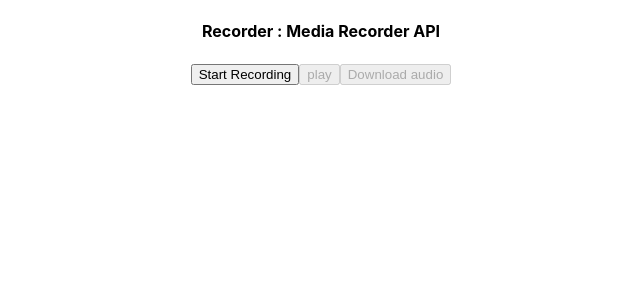
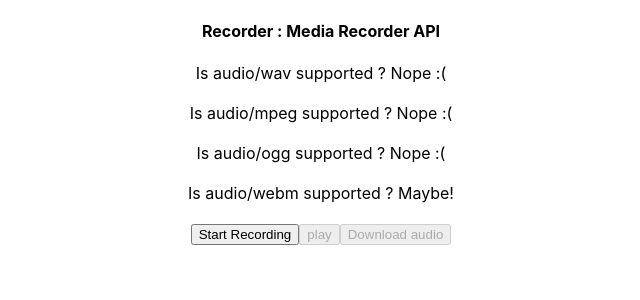
Before and after one commit to rohilpinto/mediaRecorderApi_demo1, a React (Create React App) app: page / in a window 1280 px wide. Shown: the top 300 px of the page, without its empty margins (319-959 px from the left). Built offline with nearby package versions, Linux system fonts and the light colour scheme.

Commit message:
webm update

```diff
--- a/src/App.js
+++ b/src/App.js
@@ -11,10 +11,20 @@ function App() {
   console.log("isRecording", isRecording);
   console.log("isPlaying", isPlaying);
 
+  const types = ["audio/wav", "audio/mpeg", "audio/ogg", "audio/webm"];
+
+  for (const type of types) {
+    console.log(`Is ${type} supported? ${MediaRecorder.isTypeSupported(type) ? "Maybe!" : "Nope :("}`);
+  }
+
   return (
     <div className="App">
       <h4>Recorder : Media Recorder API</h4>
-
+      {types.map((type) => (
+        <div style={{ margin: "20px" }}>
+          Is {type} supported ? {MediaRecorder.isTypeSupported(type) ? "Maybe!" : "Nope :( "}
+        </div>
+      ))}
       <div>
         <button onClick={isRecording ? stopRecording : startRecording}>{isRecording ? "Stop Recording" : "Start Recording"}</button>
         <button disabled={!audioUrl} onClick={isPlaying ? handleStop : handlePlay}>
--- a/src/useMediaRecorderApi.jsx
+++ b/src/useMediaRecorderApi.jsx
@@ -33,6 +33,7 @@ const useMediaRecorderApi = () => {
     // Obtain the audio when ready.
     const handleData = (e) => {
       console.log("e.data", e.data);
+      console.log("recorder.mimeType", recorder.mimeType);
       const blob = new Blob([e.data], { type: recorder.mimeType });
       const url = URL.createObjectURL(blob);
       setAudioURL(url);
@@ -70,14 +71,8 @@ async function requestRecorder() {
 
   const mime = ["audio/wav", "audio/mpeg", "audio/webm", "audio/ogg"].filter((arr) => MediaRecorder.isTypeSupported(arr))[0];
 
-  const types = ["audio/wav", "audio/mpeg", "audio/ogg", "video/webm", "audio/webm", "video/webm;codecs=vp8", "video/webm;codecs=daala", "video/webm;codecs=h264", "audio/webm;codecs=opus", "video/mpeg"];
-
-  for (const type of types) {
-    console.log(`Is ${type} supported? ${MediaRecorder.isTypeSupported(type) ? "Maybe!" : "Nope :("}`);
-  }
-
   console.log("mime filter", mime);
 
-  return new MediaRecorder(stream, { mimeType: mime });
+  return new MediaRecorder(stream, { mimeType: "audio/webm" });
 }
 export default useMediaRecorderApi;
```
